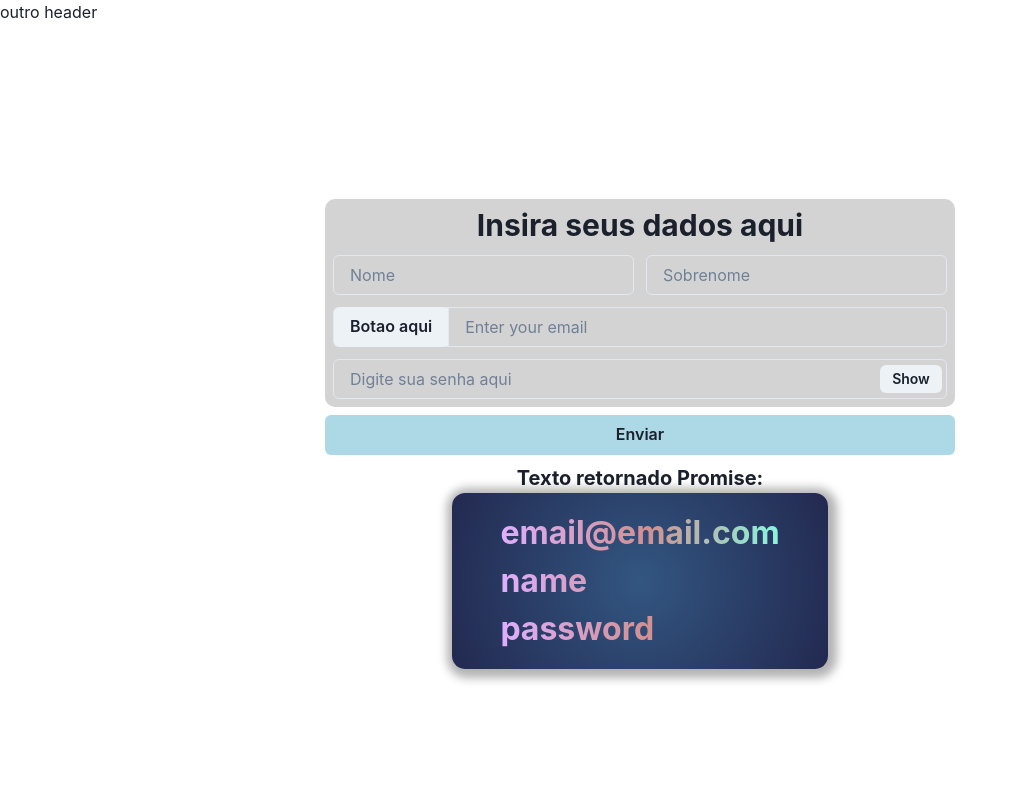
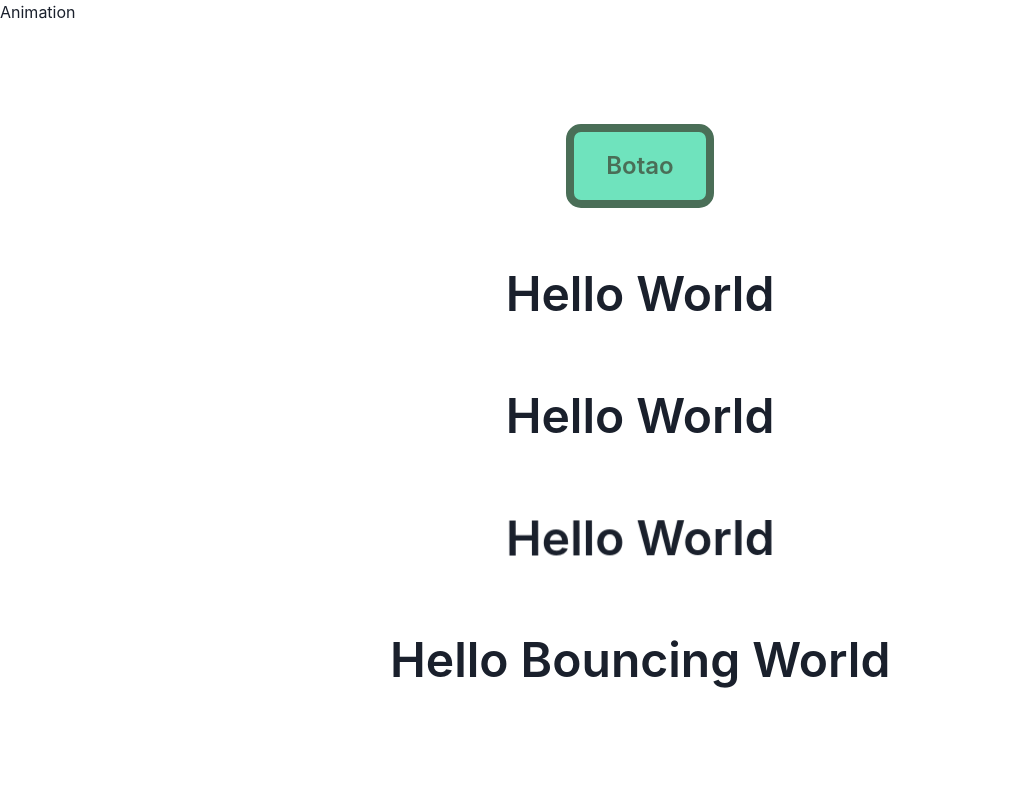
Before and after one commit to joseCarlosAndrade/react-study, a React (Create React App) app: page / in a window 1280 px wide. Shown: the top 794 px of the page, without its empty margins (0-1017 px from the left). Built offline with nearby package versions, Linux system fonts and the light colour scheme.

Commit message:
aaaaaaaaaaa

```diff
--- a/package.json
+++ b/package.json
@@ -1,7 +1,7 @@
 {
   "name": "react-study",
   "version": "0.1.0",
-  "private": true,
+  "private": false,
   "dependencies": {
     "@chakra-ui/react": "^2.8.2",
     "@emotion/react": "^11.11.3",
--- a/src/App.tsx
+++ b/src/App.tsx
@@ -29,9 +29,11 @@ function App() {
 
   // passando todo este componente como argumento no layout
   <>
-    <BrowserRouter>
+    {/* <BrowserRouter> */}
       <ChakraProvider>
-        <Routes>
+        <Animations></Animations>
+        <Home></Home>
+        {/* <Routes>
           <Route path='/' element={
             <Home></Home>
           }/>
@@ -44,9 +46,9 @@ function App() {
           <Animations></Animations>
         }></Route>
 
-        </Routes>
+        </Routes> */}
       </ChakraProvider>
-    </BrowserRouter>
+    {/* </BrowserRouter> */}
   </>
   //  ou usemos: </React.Fragment>
 
```
